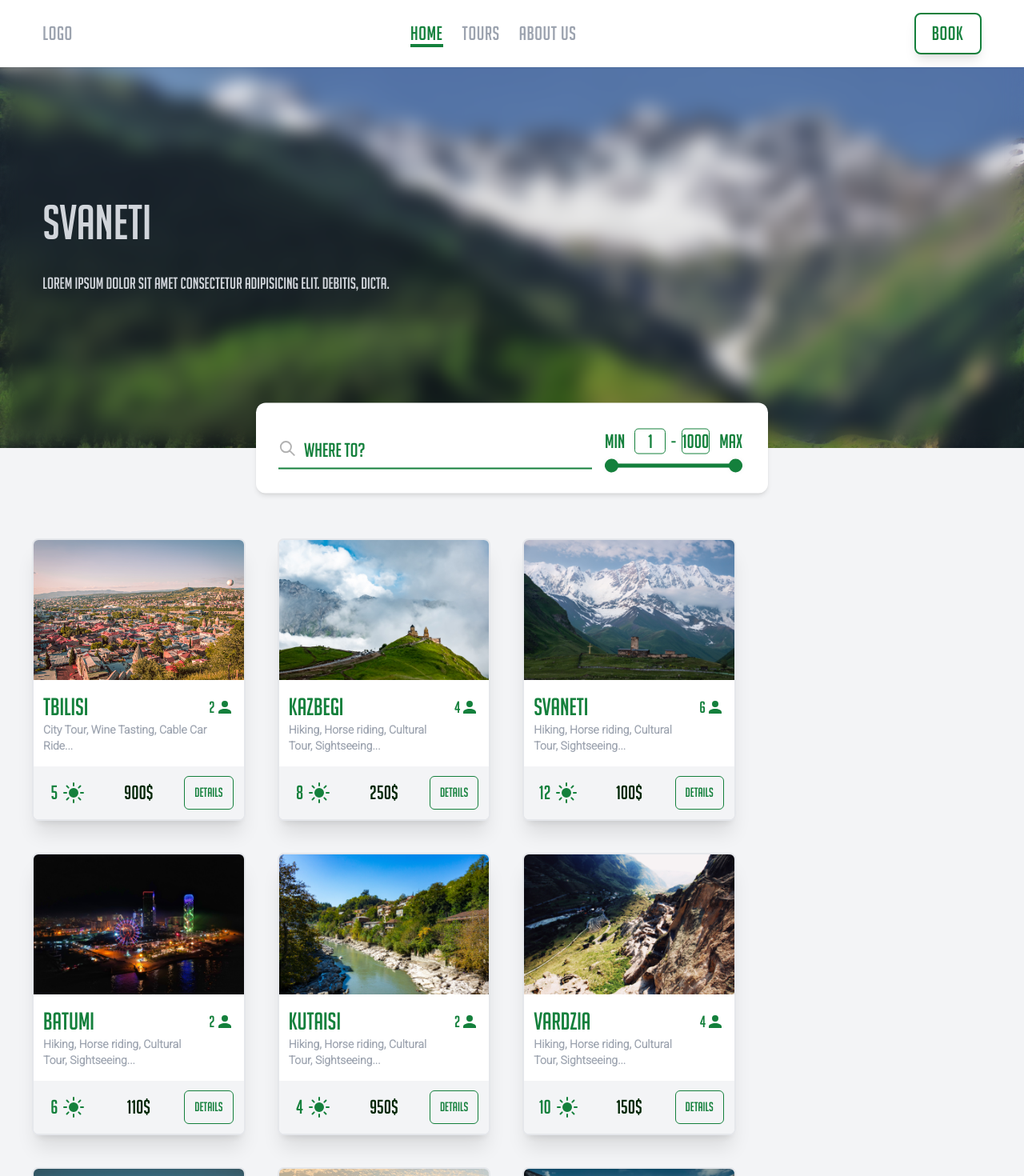
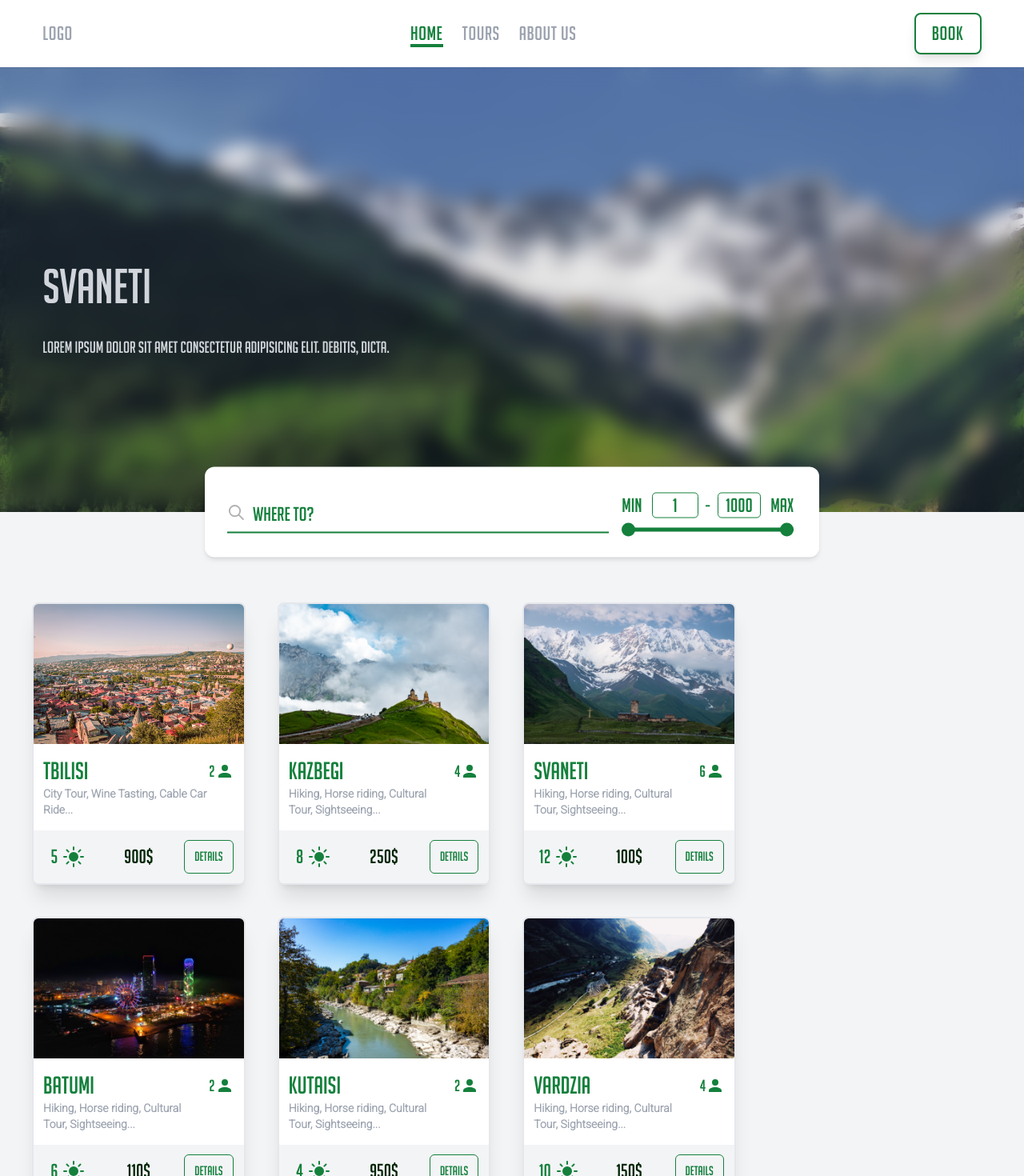
Before and after one commit to ajikia15/TravelAgency, a SvelteKit app: page / in a window 1280 px wide. Shown: the top 1470 px of the page at 80% size. Built offline with nearby package versions, Linux system fonts and the light colour scheme.

Commit message:
Minor but important refinements

```diff
--- a/src/components/Card.svelte
+++ b/src/components/Card.svelte
@@ -24,7 +24,7 @@
 			<!-- svelte-ignore a11y-click-events-have-key-events -->
 			<div
 				on:click={() => (showModal = true)}
-				class="m-2 cursor-pointer rounded-sm bg-gray-800 bg-opacity-30 p-2 opacity-0 duration-500 group-hover:opacity-100 hover:bg-opacity-60">
+				class="m-2 cursor-pointer rounded-sm bg-gray-800 bg-opacity-30 p-2 text-gray-200 opacity-0 duration-500 group-hover:opacity-100 hover:bg-opacity-60 ">
 				<svg class="" xmlns="http://www.w3.org/2000/svg" width="22" height="22" viewBox="0 0 16 16"
 					><path
 						fill="currentColor"
@@ -82,8 +82,8 @@
 			</li>
 
 			<li class="flex items-center justify-center">
-				<p>
-					<span class=" text-xs text-gray-300" />{tour.price}$
+				<p class="">
+					{tour.price}$
 				</p>
 			</li>
 			<li class=" relative flex items-center justify-center">
--- a/src/components/Navigation.svelte
+++ b/src/components/Navigation.svelte
@@ -6,7 +6,7 @@
 
 <!-- Tablet++ nav -->
 <nav
-	class="fixed top-0 z-10 hidden w-full place-items-center overflow-hidden bg-white py-4 text-lg text-gray-400 shadow-sm transition-all md:grid">
+	class="fixed top-0 z-20 hidden w-full place-items-center overflow-hidden bg-white py-4 text-lg text-gray-400 shadow-sm transition-all md:grid">
 	<div class="flex w-11/12 flex-row items-center justify-between text-2xl tracking-wide">
 		<ul class="flex flex-row items-center justify-between ">
 			<li>Logo</li>
@@ -60,7 +60,7 @@
 </nav>
 <!-- Mobile Nav -->
 <nav
-	class="fixed bottom-0 left-0 z-10 grid h-[12%] min-h-max w-full place-items-center bg-white text-gray-400 shadow-2xl transition-all md:hidden">
+	class="fixed bottom-0 left-0 z-20 grid h-[12%] min-h-max w-full place-items-center bg-white text-gray-400 shadow-2xl transition-all md:hidden">
 	<ul class="grid w-11/12 grid-cols-4">
 		<li class="relative flex flex-col items-center {path == '/' ? 'text-moss-500' : ''}">
 			<a href="/" class="flex cursor-pointer flex-col items-center">
--- a/src/components/PicModal.svelte
+++ b/src/components/PicModal.svelte
@@ -14,7 +14,7 @@
 {#if show}
 	<!-- svelte-ignore a11y-click-events-have-key-events -->
 	<div
-		class="fixed top-0 left-0 z-10 grid h-full w-full place-items-center bg-black bg-opacity-90 "
+		class="fixed top-0 left-0 z-30 grid h-full w-full place-items-center bg-black bg-opacity-90 "
 		on:click={close}>
 		<div
 			class="relative w-2/3 bg-white"
--- a/src/routes/+layout.svelte
+++ b/src/routes/+layout.svelte
@@ -1,6 +1,7 @@
 <script>
 	import '../app.css';
 	import Navigation from '../components/Navigation.svelte';
+	import Footer from '../components/Footer.svelte';
 	import { fade } from 'svelte/transition';
 </script>
 
@@ -8,4 +9,7 @@
 	<title>Travel Agency</title>
 </svelte:head>
 <Navigation />
-<slot />
+<div class="mb-10 lg:mt-20">
+	<slot />
+</div>
+<Footer />
--- a/src/routes/+page.svelte
+++ b/src/routes/+page.svelte
@@ -22,12 +22,12 @@
 <Hero />
 <div class="grid w-full -translate-y-1/2 place-items-center">
 	<div
-		class="grid w-11/12 transform grid-cols-1 flex-row items-center gap-3 rounded-xl bg-white p-5 text-2xl shadow-md transition duration-500 after:absolute after:left-0 after:-top-[1px] after:h-2 after:w-full  after:rounded-t-xl hover:scale-105 hover:shadow-lg md:grid-cols-[2fr_1fr] xl:w-1/2">
+		class="grid w-11/12 transform grid-cols-1 flex-row items-center gap-3 rounded-xl bg-white p-5 text-2xl shadow-md transition duration-500 after:absolute after:left-0 after:-top-[1px] after:h-2 after:w-full after:rounded-t-xl hover:scale-105 hover:shadow-lg md:grid-cols-[2fr_1fr] lg:w-3/5">
 		<Search bind:searchQuery />
 		<Range bind:curMin bind:curMax />
 	</div>
 </div>
-<section class="grid min-h-[60vh] w-full place-items-center sm:grid-cols-[3fr_1fr]">
+<section class="grid min-h-[max] w-full place-items-center sm:grid-cols-[3fr_1fr]">
 	<div class="grid w-11/12 grid-cols-1 gap-10 md:grid-cols-2 lg:grid-cols-3 " id="tours">
 		{#if show}
 			{#each tours as tour, i}
@@ -35,7 +35,7 @@
 					.toLowerCase()
 					.includes(processedSearch) && tour.price > minMax[0] && tour.price < minMax[1]}
 					<!-- <div in:fly={{ y: 200, duration: 400, delay: 500 }}> </div> -->
-					<div in:fade={{ delay: 400 + i * 100 }}>
+					<div in:fade={{ delay: 400 + i * 100 }} out:fade>
 						<Card {tour} />
 					</div>
 				{/if}
```
